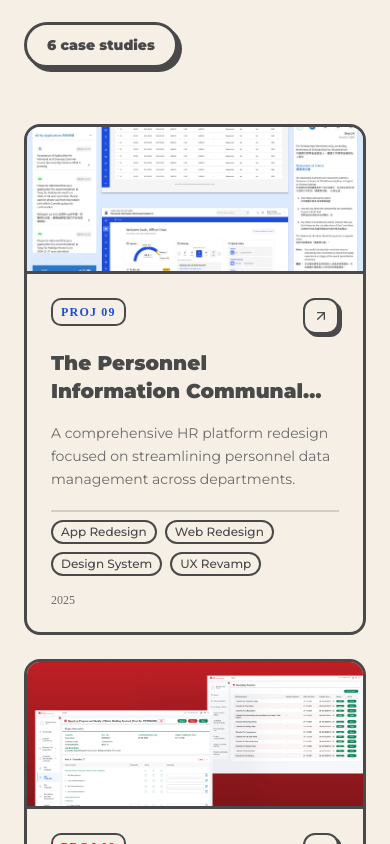
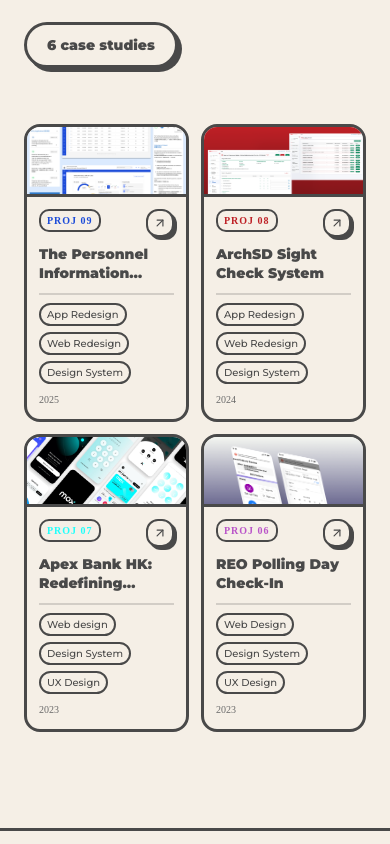
Before and after one commit to anzonliu626/anzonliu626.github.io, a Next.js app: page / in a window 390 px wide. Shown: the part 1440-2284 px from the top of the page. Built offline with nearby package versions, Linux system fonts and the light colour scheme.

Commit message:
feat: enhance ProjectCard layout and responsiveness
Co-authored-by: anzonliu626 <44283176+anzonliu626@users.noreply.github.com>

```diff
--- a/components/project-card.tsx
+++ b/components/project-card.tsx
@@ -71,11 +71,11 @@ export function ProjectCard({ project, index }: ProjectCardProps) {
         )}
 
         {/* Card body */}
-        <div className="flex flex-col flex-1 p-6 gap-4">
+        <div className="flex flex-col flex-1 p-3 sm:p-6 gap-2 sm:gap-4">
           {/* Project number + arrow */}
           <div className="flex items-start justify-between">
             <span
-              className="text-xs font-mono font-semibold tracking-widest px-2 py-1 border-[2px] border-foreground rounded-md"
+              className="text-[10px] sm:text-xs font-mono font-semibold tracking-widest px-1.5 sm:px-2 py-0.5 sm:py-1 border-[2px] border-foreground rounded-md"
               style={{ color: project.primaryColor }}
             >
               PROJ {project.number}
@@ -83,37 +83,37 @@ export function ProjectCard({ project, index }: ProjectCardProps) {
             <motion.span
               animate={arrowControls}
               transition={{ type: "spring", stiffness: 300, damping: 20 }}
-              className="w-9 h-9 flex items-center justify-center border-[2px] border-foreground rounded-lg bg-background"
+              className="w-7 h-7 sm:w-9 sm:h-9 flex items-center justify-center border-[2px] border-foreground rounded-lg bg-background"
               style={{ boxShadow: "3px 3px 0px 0px var(--foreground)" }}
               aria-hidden="true"
             >
-              <ArrowUpRight className="w-4 h-4 text-foreground" />
+              <ArrowUpRight className="w-3.5 h-3.5 sm:w-4 sm:h-4 text-foreground" />
             </motion.span>
           </div>
 
           {/* Title */}
-          <h3 className="text-xl font-black text-foreground leading-snug min-h-[3.5rem] line-clamp-2">
+          <h3 className="text-sm sm:text-xl font-black text-foreground leading-snug min-h-[2.5rem] sm:min-h-[3.5rem] line-clamp-2">
             {project.title}
           </h3>
 
           {/* Description */}
-          <p className="text-sm text-muted-foreground leading-relaxed min-h-[4.5rem] line-clamp-3">
+          <p className="hidden sm:block text-sm text-muted-foreground leading-relaxed min-h-[4.5rem] line-clamp-3">
             {project.description}
           </p>
 
           {/* Tags + Year */}
-          <div className="flex flex-col gap-3 pt-2 border-t-[2px] border-foreground/20">
-            <div className="flex flex-wrap gap-2 min-h-[3.75rem] content-start">
-              {project.tags.map((tag) => (
+          <div className="flex flex-col gap-2 sm:gap-3 pt-2 border-t-[2px] border-foreground/20">
+            <div className="flex flex-wrap gap-1.5 sm:gap-2 min-h-[1.5rem] sm:min-h-[3.75rem] content-start">
+              {project.tags.slice(0, 3).map((tag) => (
                 <span
                   key={tag}
-                  className="text-xs font-medium px-2 py-0.5 border-[2px] border-foreground rounded-full text-foreground"
+                  className="text-[10px] sm:text-xs font-medium px-1.5 sm:px-2 py-0.5 border-[2px] border-foreground rounded-full text-foreground"
                 >
                   {tag}
                 </span>
               ))}
             </div>
-            <span className="text-xs font-mono text-muted-foreground">{project.year}</span>
+            <span className="text-[10px] sm:text-xs font-mono text-muted-foreground">{project.year}</span>
           </div>
         </div>
       </Link>
--- a/components/selected-work.tsx
+++ b/components/selected-work.tsx
@@ -83,12 +83,12 @@ export function SelectedWork() {
         {/* Project grid */}
         <div
           id="work-grid"
-          className="grid grid-cols-1 sm:grid-cols-2 xl:grid-cols-4 gap-6 scroll-mt-28"
+          className="grid grid-cols-2 gap-3 sm:gap-6 scroll-mt-28"
         >
           {featuredProjects.map((project, index) => (
             <div
               key={project.slug}
-              className="min-h-[500px]"
+              className="min-h-[280px] sm:min-h-[380px] lg:min-h-[500px]"
             >
               <ProjectCard project={project} index={index} />
             </div>
```
